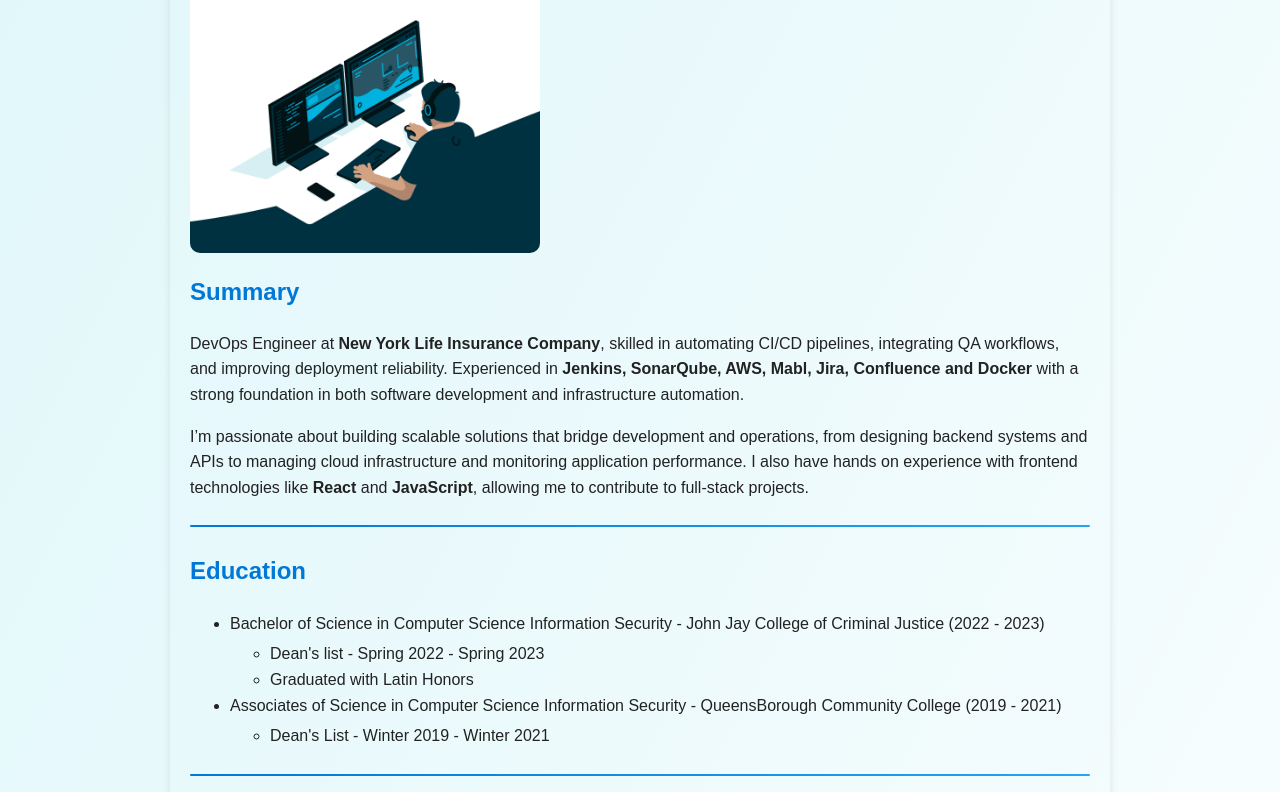
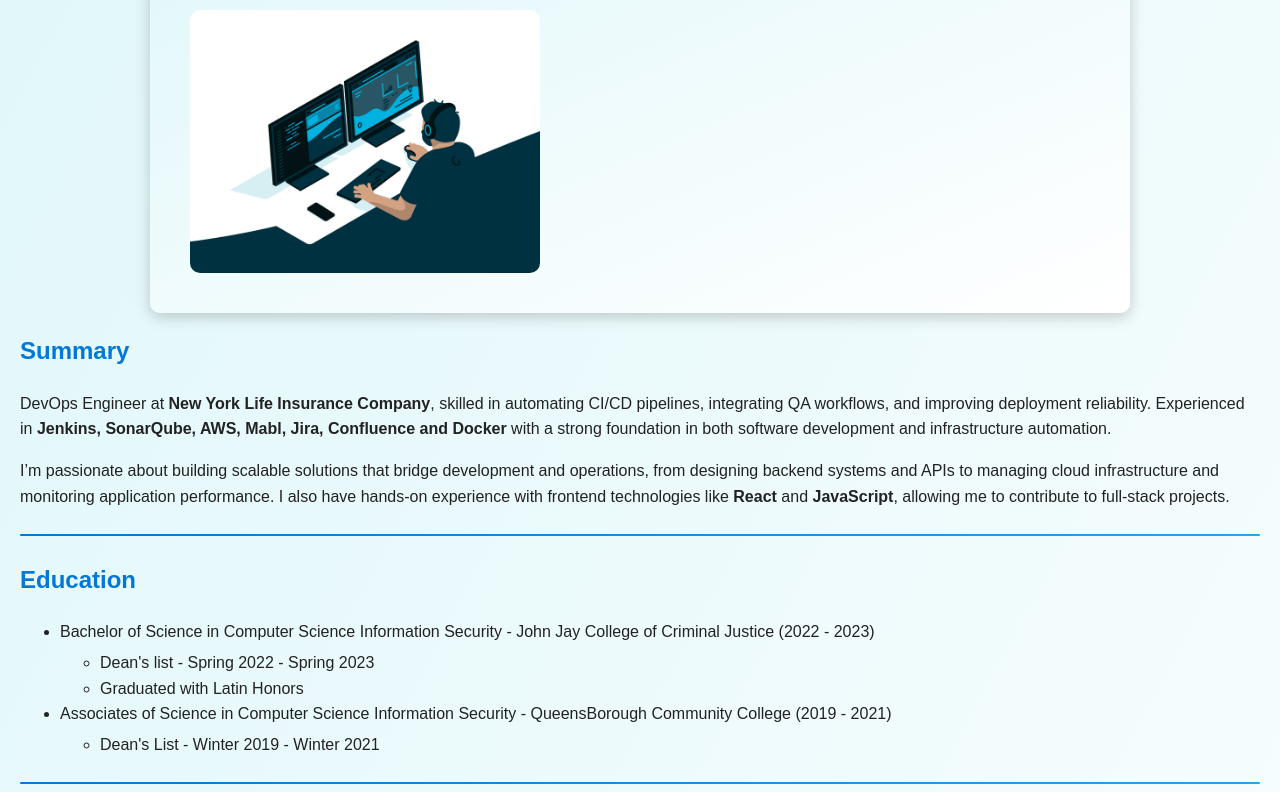
Before and after one commit to HanzM16/TP, a plain HTML site: page index.html in a window 1280 px wide. Shown: the part 164-956 px from the top of the page. Drawn offline with Linux system fonts and the light colour scheme.

Commit message:
Update index.html

```diff
--- a/index.html
+++ b/index.html
@@ -12,11 +12,19 @@
             color: #222;
             line-height: 1.6;
             margin: 40px auto;
-            max-width: 900px;
             padding: 20px;
             border-radius: 8px;
             box-shadow: 0 2px 8px rgba(0, 0, 0, 0.1);
         }
+        .container {
+      background: linear-gradient(to bottom right, #e0f7fa, #ffffff);
+      color: #222;
+      max-width: 900px;
+      margin: 0 auto;
+      padding: 20px 40px;
+      border-radius: 10px;
+      box-shadow: 0 4px 15px rgba(0, 0, 0, 0.2);
+}
          h1, h2 {
       color: #0078D7;
     }
@@ -46,8 +54,11 @@
 </head>
 
 <body>
+    <div class="container">
     <h1>Hanz Medina</h1>
     <img src="ME.gif" alt="Guy Vibe Coding" />
+
+    </div>
     <h2>Summary</h2>
 <p>
     DevOps Engineer at <strong>New York Life Insurance Company</strong>, skilled in automating CI/CD pipelines,
@@ -56,7 +67,7 @@
 </p>
 <p>
     I’m passionate about building scalable solutions that bridge development and operations, from designing backend
-    systems and APIs to managing cloud infrastructure and monitoring application performance. I also have hands on
+    systems and APIs to managing cloud infrastructure and monitoring application performance. I also have hands-on
     experience with frontend technologies like <strong>React</strong> and <strong>JavaScript</strong>, allowing me to
     contribute to full-stack projects.
 </p>
@@ -142,7 +153,7 @@
         </p>
         <ul>
             <li>Designed and implemented a process for imaging a fleet of (500+) taxi monitors.</li>
-            <li>Installed and wired tablets for both front side driver and backside passenger in taxi cars.</li>
+            <li>Installed and wired tablets for both front-side driver and backside passenger in taxi cars.</li>
             <li>Assisted in training (100+) taxi drivers and management with tablet-based meters.</li>
         </ul>
         </li>
```
